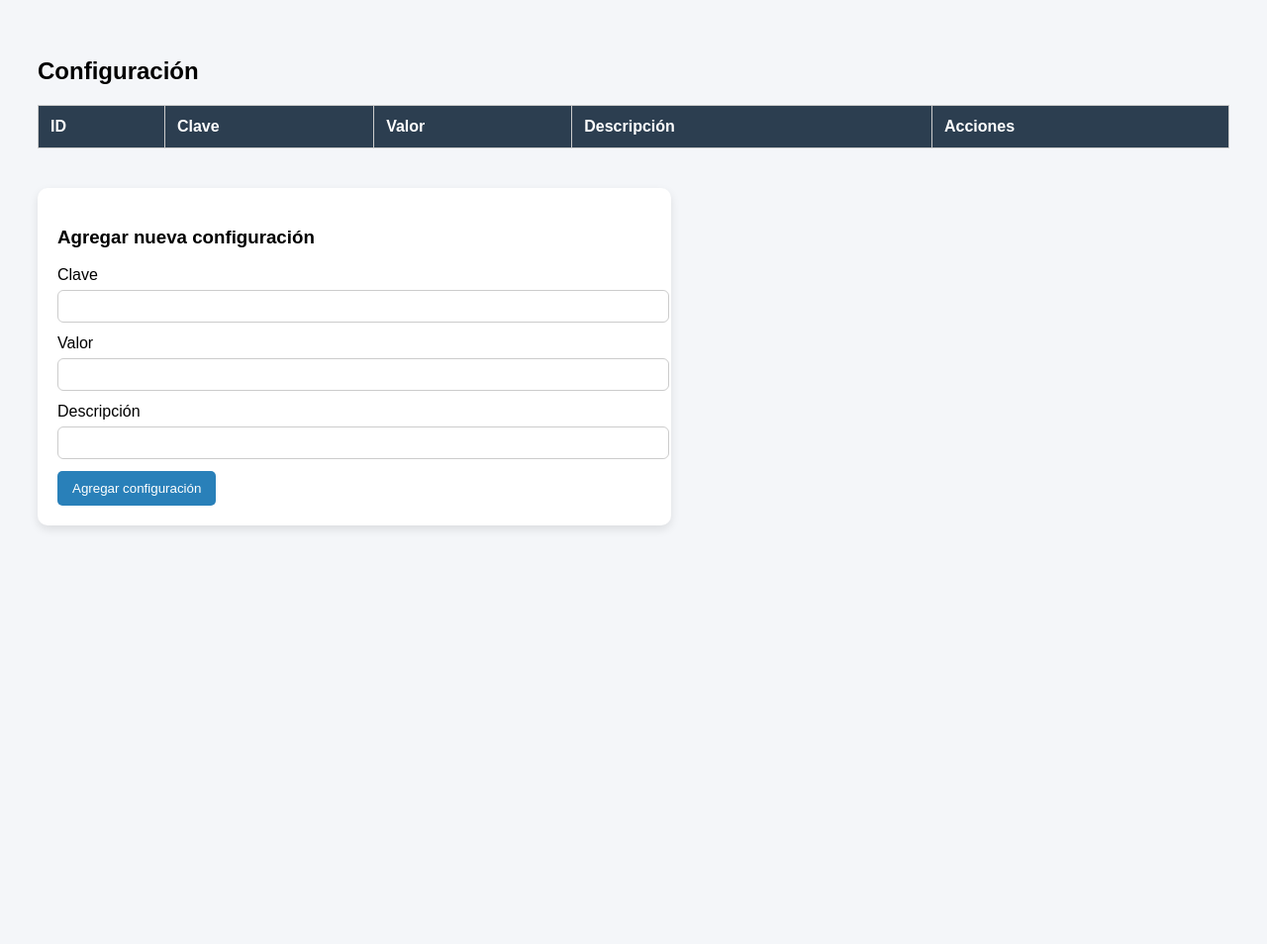
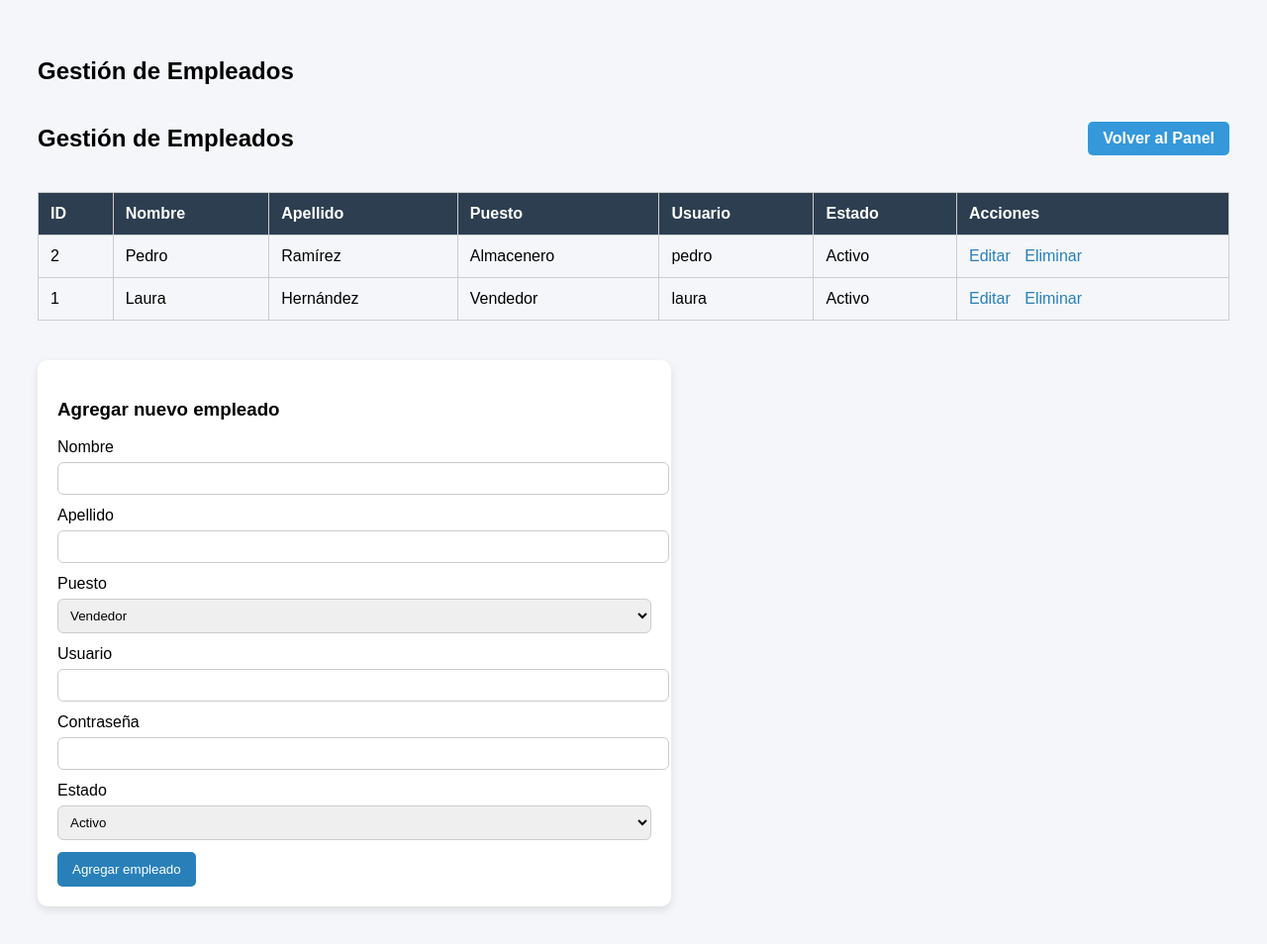
Before and after one commit to AShineon/AppRicardoGarcia, a PHP site: page /public/configuracion.php in a window 1280 px wide. Shown: the whole page at 99% size. Before the commit the page ends 800 px from the top, so only its background shows below. Run offline with PHP 8.4, Linux system fonts and the light colour scheme; the visitor is signed in with stand-in values (Sample User, id 1); data comes from the database, SQL or seed files in the repository; data that the repository does not hold is empty.

Commit message:
Ventas, inventario, proveedor, clientes, configuracion

```diff
--- a/AppRicardoGarcia/codigo_base.sql
+++ b/AppRicardoGarcia/codigo_base.sql
@@ -150,7 +150,7 @@ CREATE TABLE IF NOT EXISTS `mydb`.`Venta` (
   `empleado_id` INT NOT NULL,
   `fecha_hora` DATETIME NOT NULL,
   `subtotal` DECIMAL(12,2) NOT NULL,
-  `decuento_total` DECIMAL(12,2) NOT NULL DEFAULT '0.00',
+  `descuento_total` DECIMAL(12,2) NOT NULL DEFAULT '0.00',
   `impuesto` DECIMAL(12,2) NOT NULL DEFAULT 0.00,
   `total` DECIMAL(12,2) NOT NULL,
   `metodo_pago` ENUM('EFECTIVO', 'TARJETA_CREDITO', 'TARJETA_DEBITO', 'TRANSFERENCIA', 'OTRO') NULL,
--- a/AppRicardoGarcia/public/configuracion.php
+++ b/AppRicardoGarcia/public/configuracion.php
@@ -6,45 +6,49 @@ if (!isset($_SESSION['usuario'])) {
 }
 require_once "../config/database.php";
 
-// Agregar o actualizar configuración
+// Agregar o actualizar empleado
 if ($_SERVER['REQUEST_METHOD'] === 'POST') {
-    $config_id = isset($_POST['config_id']) ? intval($_POST['config_id']) : 0;
-    $clave = $_POST['clave'];
-    $valor = $_POST['valor'];
-    $descripcion = $_POST['descripcion'];
+    $empleado_id = isset($_POST['empleado_id']) ? intval($_POST['empleado_id']) : 0;
+    $nombre = $_POST['nombre'];
+    $apellido = $_POST['apellido'];
+    $puesto = $_POST['puesto'];
+    $usuario = $_POST['usuario'];
+    $contraseña = $_POST['contraseña'];
+    $activo = $_POST['activo'];
 
-    if ($config_id > 0) {
-        // Actualizar
-        $stmt = $conn->prepare("UPDATE Configuracion SET clave = ?, valor = ?, descripcion = ? WHERE config_id = ?");
-        $stmt->bind_param("sssi", $clave, $valor, $descripcion, $config_id);
-        $stmt->execute();
+    if ($empleado_id > 0) {
+        // Actualizar empleado
+        $stmt = $conn->prepare("UPDATE Empleado SET nombre = ?, apellido = ?, puesto = ?, usuario = ?, contraseña = ?, activo = ? WHERE empleado_id = ?");
+        $stmt->bind_param("ssssssi", $nombre, $apellido, $puesto, $usuario, $contraseña, $activo, $empleado_id);
     } else {
-        // Insertar nuevo
-        $stmt = $conn->prepare("INSERT INTO Configuracion (clave, valor, descripcion) VALUES (?, ?, ?)");
-        $stmt->bind_param("sss", $clave, $valor, $descripcion);
-        $stmt->execute();
+        // Insertar nuevo empleado
+        $stmt = $conn->prepare("INSERT INTO Empleado (nombre, apellido, puesto, usuario, contraseña, activo) VALUES (?, ?, ?, ?, ?, ?)");
+        $stmt->bind_param("ssssss", $nombre, $apellido, $puesto, $usuario, $contraseña, $activo);
     }
+    $stmt->execute();
     header("Location: configuracion.php");
     exit();
 }
 
-// Eliminar configuración
+// Eliminar empleado
 if (isset($_GET['eliminar'])) {
     $id = intval($_GET['eliminar']);
-    $conn->query("DELETE FROM Configuracion WHERE config_id = $id");
+    $conn->query("DELETE FROM Empleado WHERE empleado_id = $id");
     header("Location: configuracion.php");
     exit();
 }
 
-// Obtener todas las configuraciones
-$result = $conn->query("SELECT * FROM Configuracion ORDER BY config_id DESC");
+// Obtener todos los empleados
+$result = $conn->query("SELECT * FROM Empleado ORDER BY empleado_id DESC");
 
 // Para editar, si hay id en GET
-$editarConfig = null;
+$editarEmpleado = null;
 if (isset($_GET['editar'])) {
     $idEditar = intval($_GET['editar']);
-    $resEditar = $conn->query("SELECT * FROM Configuracion WHERE config_id = $idEditar");
-    $editarConfig = $resEditar->fetch_assoc();
+    $resEditar = $conn->query("SELECT * FROM Empleado WHERE empleado_id = $idEditar");
+    if ($resEditar && $resEditar->num_rows > 0) {
+        $editarEmpleado = $resEditar->fetch_assoc();
+    }
 }
 ?>
 
@@ -52,7 +56,7 @@ if (isset($_GET['editar'])) {
 <html lang="es">
 <head>
   <meta charset="UTF-8">
-  <title>Configuración</title>
+  <title>Gestión de Empleados</title>
   <style>
     body {
       font-family: Arial, sans-serif;
@@ -83,7 +87,7 @@ if (isset($_GET['editar'])) {
       box-shadow: 0 4px 10px rgba(0,0,0,0.1);
       max-width: 600px;
     }
-    input {
+    input, select {
       width: 100%;
       padding: 8px;
       margin-top: 6px;
@@ -104,46 +108,83 @@ if (isset($_GET['editar'])) {
     }
     .acciones a {
       margin-right: 10px;
+      color: #2980b9;
+      text-decoration: none;
+    }
+    .acciones a:hover {
+      text-decoration: underline;
     }
   </style>
 </head>
 <body>
-  <h2>Configuración</h2>
+  <h2>Gestión de Empleados</h2>
+    <div style="display: flex; justify-content: space-between; align-items: center; margin-bottom: 20px;">
+      <h2>Gestión de Empleados</h2>
+      <a href="panel.php" style="background-color: #3498db; color: white; padding: 8px 15px; border-radius: 5px; text-decoration: none; font-weight: bold;">Volver al Panel</a>
+    </div>
 
-  <!-- Tabla de configuraciones -->
+  <!-- Tabla de empleados -->
   <table>
     <tr>
       <th>ID</th>
-      <th>Clave</th>
-      <th>Valor</th>
-      <th>Descripción</th>
+      <th>Nombre</th>
+      <th>Apellido</th>
+      <th>Puesto</th>
+      <th>Usuario</th>
+      <th>Estado</th>
       <th>Acciones</th>
     </tr>
     <?php while($row = $result->fetch_assoc()): ?>
     <tr>
-      <td><?= $row['config_id'] ?></td>
-      <td><?= htmlspecialchars($row['clave']) ?></td>
-      <td><?= htmlspecialchars($row['valor']) ?></td>
-      <td><?= htmlspecialchars($row['descripcion']) ?></td>
+      <td><?= $row['empleado_id'] ?></td>
+      <td><?= htmlspecialchars($row['nombre']) ?></td>
+      <td><?= htmlspecialchars($row['apellido']) ?></td>
+      <td><?= htmlspecialchars($row['puesto']) ?></td>
+      <td><?= htmlspecialchars($row['usuario']) ?></td>
+      <td><?= htmlspecialchars($row['activo']) ?></td>
       <td class="acciones">
-        <a href="configuracion.php?editar=<?= $row['config_id'] ?>">Editar</a>
-        <a href="configuracion.php?eliminar=<?= $row['config_id'] ?>" onclick="return confirm('¿Seguro que quieres eliminar esta configuración?');">Eliminar</a>
+        <a href="configuracion.php?editar=<?= $row['empleado_id'] ?>">Editar</a>
+        <a href="configuracion.php?eliminar=<?= $row['empleado_id'] ?>" onclick="return confirm('¿Seguro que quieres eliminar este empleado?');">Eliminar</a>
       </td>
     </tr>
     <?php endwhile; ?>
   </table>
 
-  <!-- Formulario para agregar o editar configuración -->
+  <!-- Formulario para agregar o editar empleado -->
   <form method="POST">
-    <h3><?= $editarConfig ? "Editar configuración" : "Agregar nueva configuración" ?></h3>
-    <input type="hidden" name="config_id" value="<?= $editarConfig ? $editarConfig['config_id'] : '' ?>">
-    <label>Clave</label>
-    <input type="text" name="clave" required value="<?= $editarConfig ? htmlspecialchars($editarConfig['clave']) : '' ?>" <?= $editarConfig ? 'readonly' : '' ?>>
-    <label>Valor</label>
-    <input type="text" name="valor" required value="<?= $editarConfig ? htmlspecialchars($editarConfig['valor']) : '' ?>">
-    <label>Descripción</label>
-    <input type="text" name="descripcion" value="<?= $editarConfig ? htmlspecialchars($editarConfig['descripcion']) : '' ?>">
-    <button type="submit"><?= $editarConfig ? "Guardar cambios" : "Agregar configuración" ?></button>
+    <h3><?= $editarEmpleado ? "Editar empleado" : "Agregar nuevo empleado" ?></h3>
+    <input type="hidden" name="empleado_id" value="<?= $editarEmpleado ? $editarEmpleado['empleado_id'] : '' ?>">
+
+    <label>Nombre</label>
+    <input type="text" name="nombre" required value="<?= $editarEmpleado ? htmlspecialchars($editarEmpleado['nombre']) : '' ?>">
+
+    <label>Apellido</label>
+    <input type="text" name="apellido" required value="<?= $editarEmpleado ? htmlspecialchars($editarEmpleado['apellido']) : '' ?>">
+
+    <label>Puesto</label>
+    <select name="puesto" required>
+      <option value="Vendedor" <?= ($editarEmpleado && $editarEmpleado['puesto'] == 'Vendedor') ? 'selected' : '' ?>>Vendedor</option>
+      <option value="Supervisor" <?= ($editarEmpleado && $editarEmpleado['puesto'] == 'Supervisor') ? 'selected' : '' ?>>Supervisor</option>
+      <option value="Gerente" <?= ($editarEmpleado && $editarEmpleado['puesto'] == 'Gerente') ? 'selected' : '' ?>>Gerente</option>
+      <option value="Almacenero" <?= ($editarEmpleado && $editarEmpleado['puesto'] == 'Almacenero') ? 'selected' : '' ?>>Almacenero</option>
+      <option value="Administrativo" <?= ($editarEmpleado && $editarEmpleado['puesto'] == 'Administrativo') ? 'selected' : '' ?>>Administrativo</option>
+    </select>
+
+    <label>Usuario</label>
+    <input type="text" name="usuario" required value="<?= $editarEmpleado ? htmlspecialchars($editarEmpleado['usuario']) : '' ?>">
+
+    <label>Contraseña</label>
+    <input type="password" name="contraseña" required value="<?= $editarEmpleado ? htmlspecialchars($editarEmpleado['contraseña']) : '' ?>">
+
+    <label>Estado</label>
+    <select name="activo" required>
+      <option value="Activo" <?= ($editarEmpleado && $editarEmpleado['activo'] == 'Activo') ? 'selected' : '' ?>>Activo</option>
+      <option value="Inactivo" <?= ($editarEmpleado && $editarEmpleado['activo'] == 'Inactivo') ? 'selected' : '' ?>>Inactivo</option>
+      <option value="Suspendido" <?= ($editarEmpleado && $editarEmpleado['activo'] == 'Suspendido') ? 'selected' : '' ?>>Suspendido</option>
+      <option value="Vacaciones" <?= ($editarEmpleado && $editarEmpleado['activo'] == 'Vacaciones') ? 'selected' : '' ?>>Vacaciones</option>
+    </select>
+
+    <button type="submit"><?= $editarEmpleado ? "Guardar cambios" : "Agregar empleado" ?></button>
   </form>
 </body>
 </html>
--- a/AppRicardoGarcia/public/hola.html
+++ b/AppRicardoGarcia/public/index.html
@@ -87,7 +87,7 @@
     <h1>Acceso al Sistema</h1>
 
     <div class="form-group">
-      <label for="usuario">5 likes y me suicido</label>
+      <label for="usuario">Usuario</label>
       <input type="text" id="usuario" name="usuario" required>
     </div>
 
```
Also changed, not shown: AppRicardoGarcia/public/clientes.php (+24 -2 lines), AppRicardoGarcia/public/panel.php (+5 -5 lines), AppRicardoGarcia/public/proveedores.php (+65 -11 lines), AppRicardoGarcia/public/ventas.php (+132 -14 lines).
